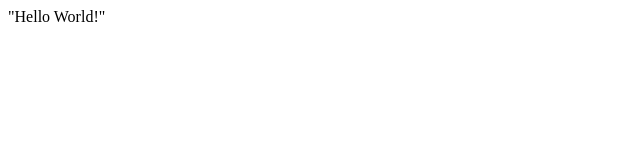
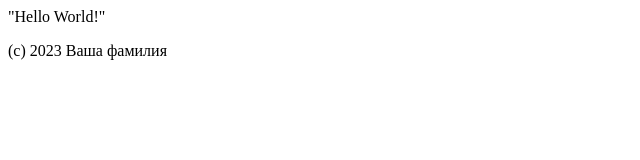
Before and after one commit to Vladiskave/CHO-to, a plain HTML site: page index.html in a window 1280 px wide. Shown: the whole page, without its empty margins (0-640 px from the left). Drawn offline with Linux system fonts and the light colour scheme.

Commit message:
Finish the new footer [issue 53]

```diff
--- a/index.html
+++ b/index.html
@@ -6,4 +6,8 @@
 	<body>
 		"Hello World!"
 	</body>
+	<footer>
+		<p>(с) 2023 Ваша фамилия</p>
+	</footer>
+
 </html>
```
